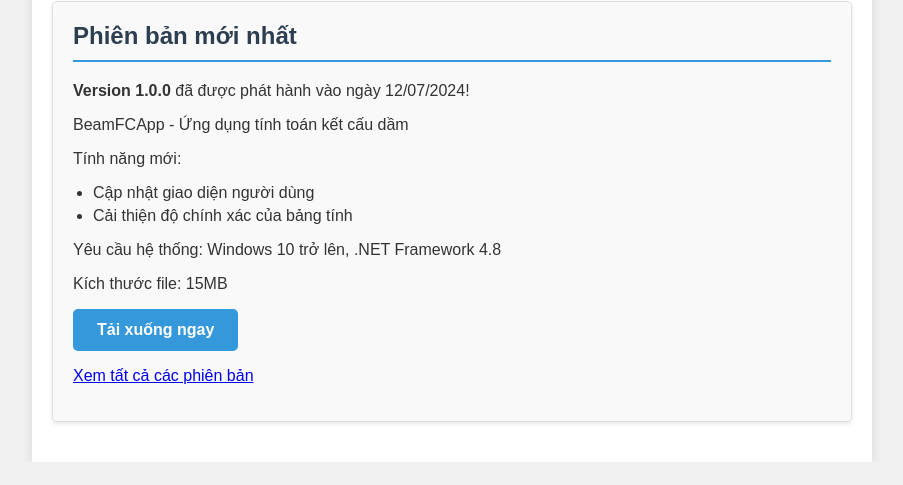
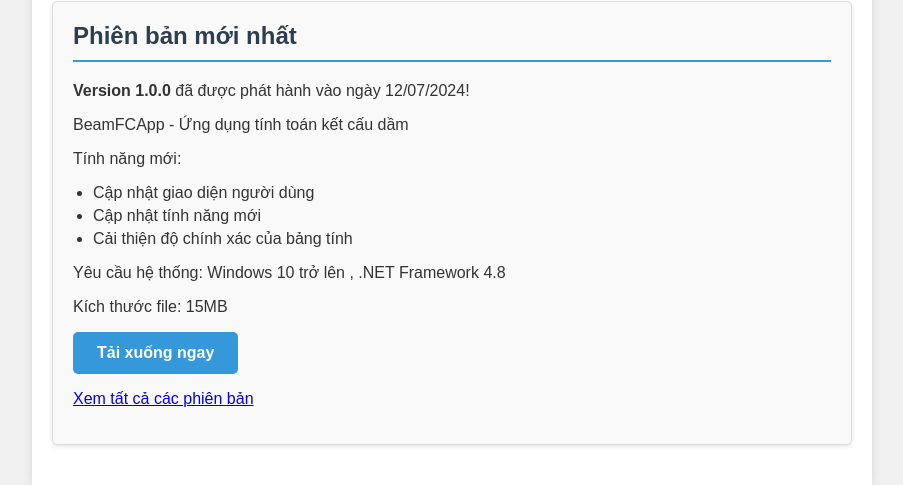
Before and after one commit to Thanhchung8888/personal-website, a plain HTML site: page index.html in a window 1280 px wide. Shown: the part 1224-1709 px from the top of the page, without its empty margins (188-1091 px from the left). Before the commit the page ends 1686 px from the top, so only its background shows below. Drawn offline with Linux system fonts and the light colour scheme.

Commit message:
Update index.html

```diff
--- a/index.html
+++ b/index.html
@@ -130,9 +130,10 @@
     <p>Tính năng mới:</p>
     <ul>
         <li>Cập nhật giao diện người dùng</li>
+        <li>Cập nhật tính năng mới</li>
         <li>Cải thiện độ chính xác của bảng tính</li>
     </ul>
-    <p>Yêu cầu hệ thống: Windows 10 trở lên, .NET Framework 4.8</p>
+    <p>Yêu cầu hệ thống: Windows 10 trở lên , .NET Framework 4.8</p>
     <p>Kích thước file: 15MB</p>
     <a href="https://github.com/Thanhchung8888/my-app-installer/releases/download/v1.0.0/setup.exe" class="download-button">Tải xuống ngay</a>
     <p><a href="https://github.com/Thanhchung8888/my-app-installer/releases">Xem tất cả các phiên bản</a></p>
```
